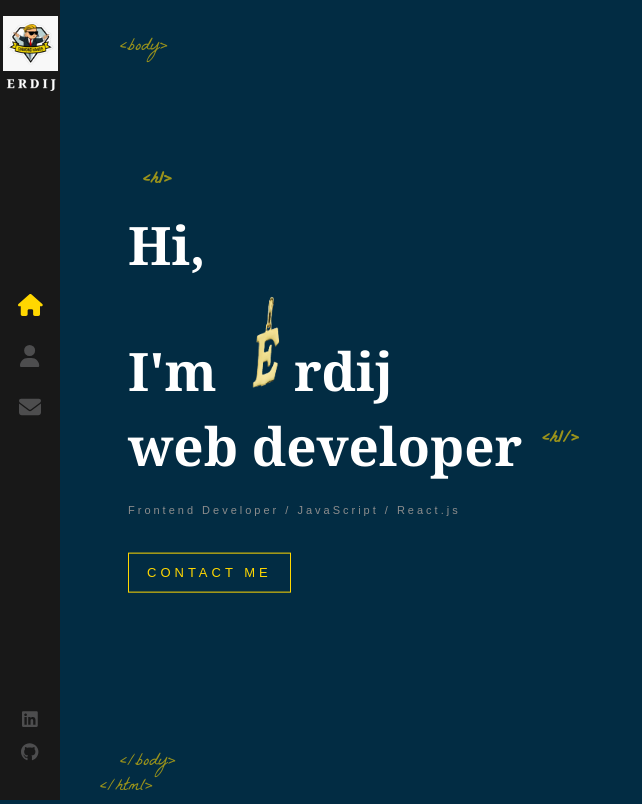
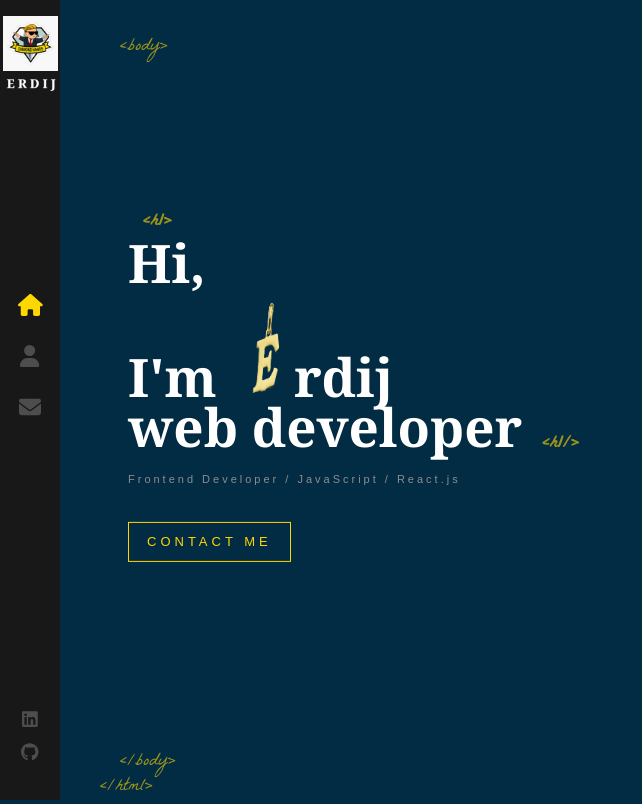
Before and after one commit to Erdij/erdij_portfolio, a React (Create React App) app: page / in a window 1280 px wide. Shown: the whole page, without its empty margins (0-642 px from the left). Built offline with nearby package versions, Linux system fonts and the light colour scheme.

Commit message:
AnimatedLetters1

```diff
--- a/src/components/Home/index.scss
+++ b/src/components/Home/index.scss
@@ -10,6 +10,7 @@
   h1 {
     color: #fff;
     font-size: 53px;
+    line-height: 50px;
     margin: 0;
     font-family: Georgia, serif;
     font-weight: 600;
```
